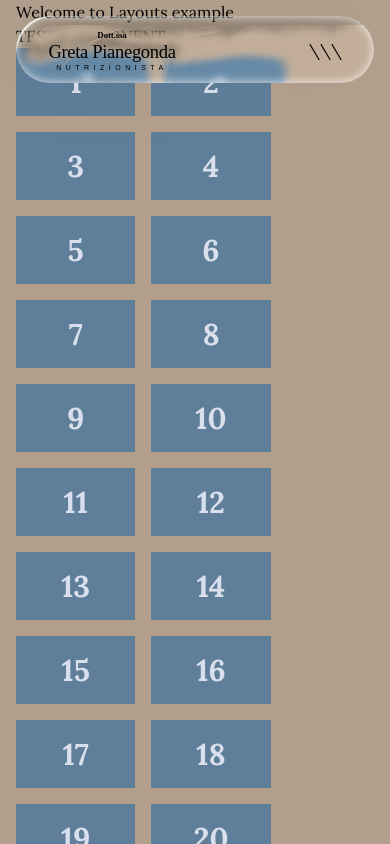
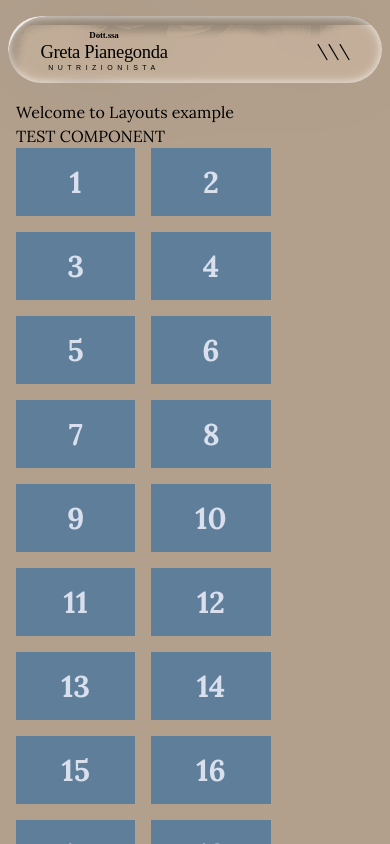
Before and after one commit to pedrito-96/gonda-project, a Nuxt app: page / in a window 390 px wide. Shown: the top 844 px of the page. Built offline with nearby package versions, Linux system fonts and the light colour scheme.

Commit message:
fix: chrome mobile bug

```diff
--- a/app/assets/css/main.css
+++ b/app/assets/css/main.css
@@ -18,6 +18,15 @@
   --color-tertiary: #d9dfec;
 }
 
+:root {
+  --header-height: 68px;
+  --footer-height: 64px;
+  @media (min-width: theme(--breakpoint-md)) {
+    --header-height: 92px;
+    --footer-height: 64px;
+  }
+}
+
 @layer components {
   body {
     font-family: "Lora", sans-serif;
--- a/app/components/Header.vue
+++ b/app/components/Header.vue
@@ -11,7 +11,7 @@ onMounted(() => {
 });
 </script>
 <template>
-  <div class="flex items-center justify-center m-4">
+  <div class="flex items-center justify-center my-4 mx-2 md:mx-4">
     <div id="header-card" class="card px-8 py-2">
       <div class="flex flex-row justify-between items-center w-full">
         <svg
--- a/app/layouts/default.vue
+++ b/app/layouts/default.vue
@@ -1,7 +1,10 @@
 <template>
-  <div class="flex flex-col min-h-screen bg-secondary-light">
+  <div class="flex flex-col bg-secondary-light">
     <Header class="fixed top-0 left-0 right-0" />
-    <div role="main" class="w-full max-w-360 mx-auto flex-1 px-4 md:px-9.5">
+    <div
+      role="main"
+      class="w-full max-w-360 mx-auto flex-1 px-4 md:px-9.5 mt-[calc(var(--header-height)+2rem)] min-h-[calc(100dvh-var(--footer-height))]"
+    >
       <slot />
     </div>
     <Footer />
```
